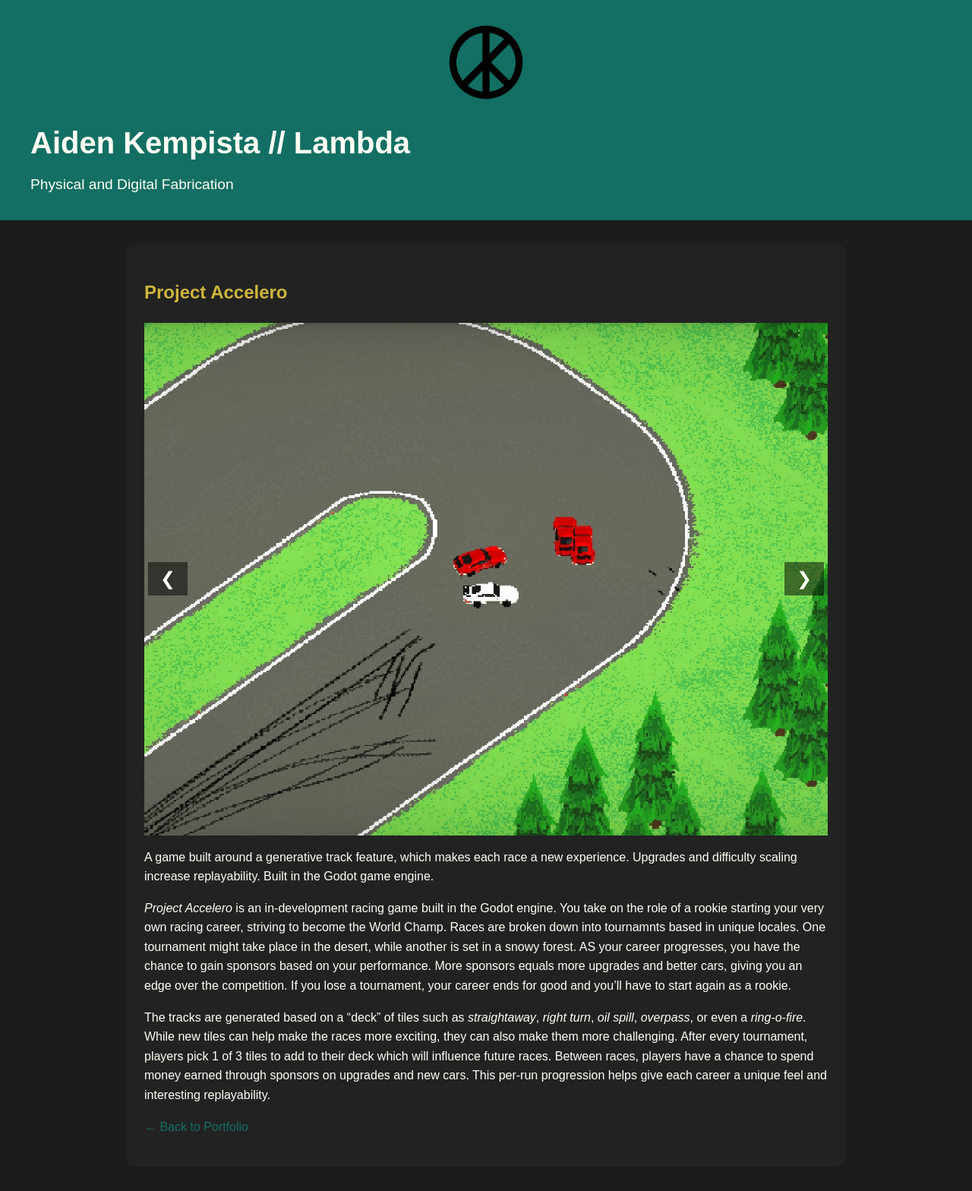
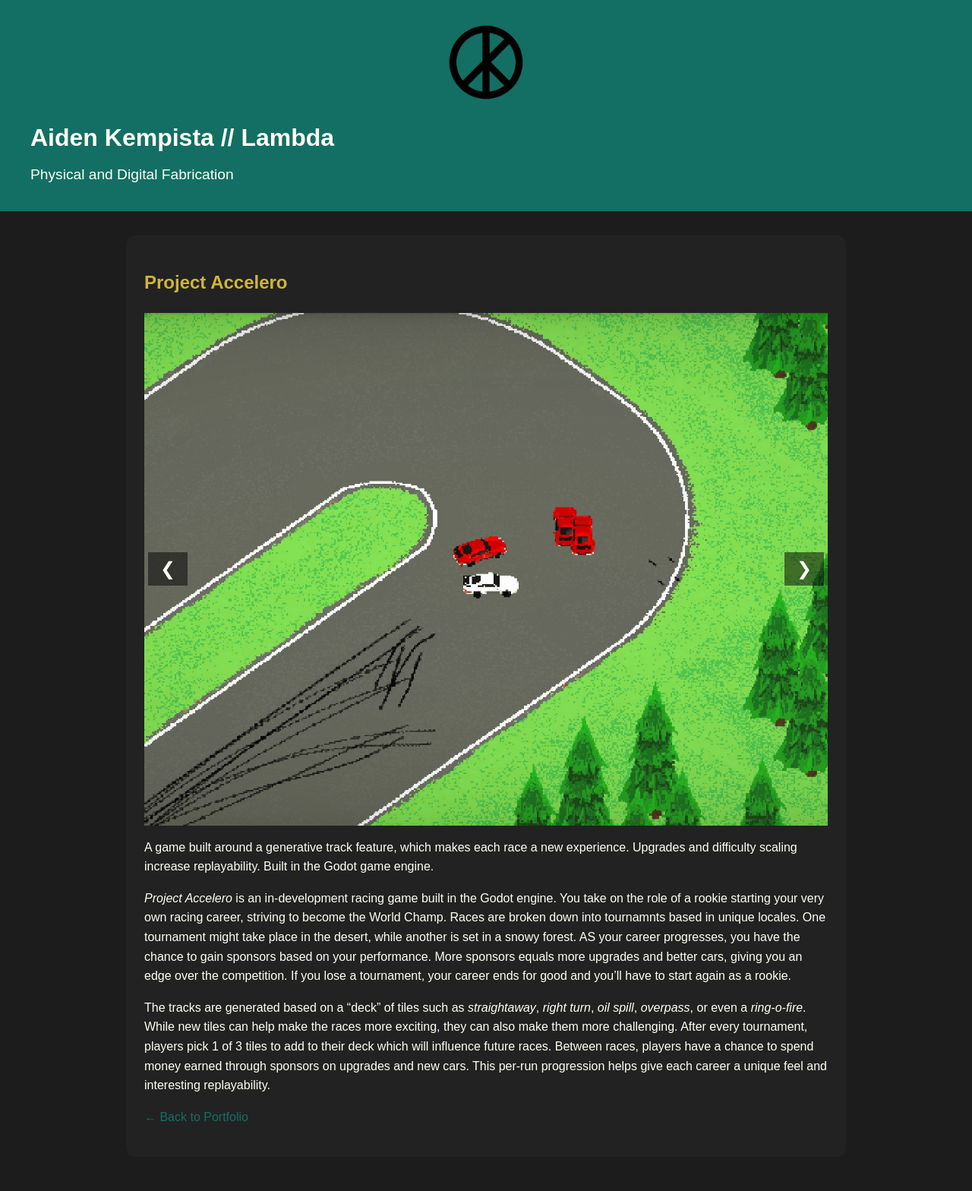
Before and after one commit to aKempista/akempista.github.io, a Jekyll site: the page built from _projects/accelero.md, in a window 1280 px wide. Shown: the whole page at 76% size. Built offline with Jekyll 4.4.1, drawn with Linux system fonts in a browser that asks for light colours.

Commit message:
Update default.html

```diff
--- a/_layouts/default.html
+++ b/_layouts/default.html
@@ -40,7 +40,8 @@
 
     header h1 {
       margin: 0;
-      font-size: 2.5rem;
+      font-size: 2rem;
+      font-weight: bold;
     }
 
     header p {
```
